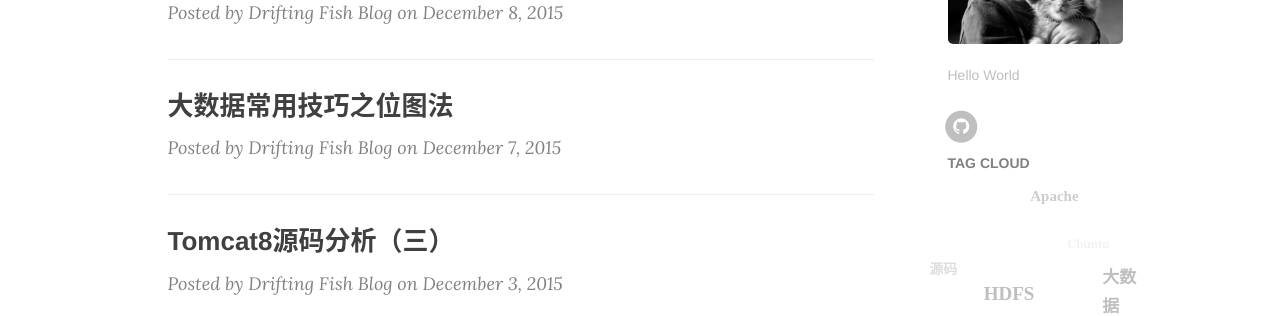
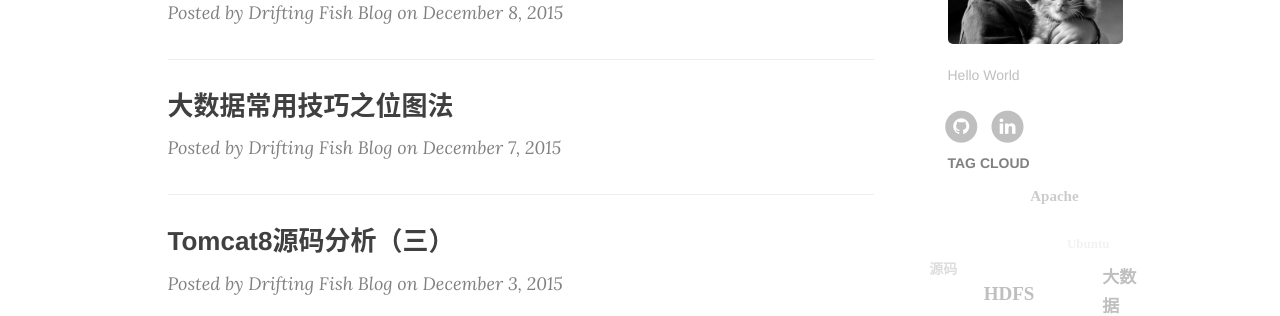
Before and after one commit to gavinfish/gavinfish.github.io, a Jekyll site: the page built from index.html, in a window 1280 px wide. Shown: the part 649-965 px from the top of the page. Built offline with Jekyll 4.4.1, drawn with Linux system fonts in a browser that asks for light colours; nearby versions of some CDN libraries; the list of posts is cut into pages by our own code.

Commit message:
Add linkedin link

```diff
--- a/_config.yml
+++ b/_config.yml
@@ -8,6 +8,7 @@ baseurl: "" # the subpath of your site, e.g. /blog/
 url: "" # the base hostname & protocol for your site
 twitter_username:
 github_username:  shenjie1993
+linkedin_username:	shenjie1993
 
 # Build settings
 markdown: kramdown
--- a/_layouts/page.html
+++ b/_layouts/page.html
@@ -98,6 +98,16 @@ layout: default
                             </a>
                         </li>
                         {% endif %}
+                        {% if site.linkedin_username %}
+                        <li>
+                            <a target="_blank" href="http://linkedin.com/in/{{ site.linkedin_username }}">
+                                    <span class="fa-stack fa-lg">
+                                        <i class="fa fa-circle fa-stack-2x"></i>
+                                        <i class="fa fa-linkedin fa-stack-1x fa-inverse"></i>
+                                    </span>
+                            </a>
+                        </li>
+                        {% endif %}
                     </ul>
                 </div>
             </div>
--- a/css/main.scss
+++ /dev/null
@@ -1,52 +0,0 @@
----
-# Only the main Sass file needs front matter (the dashes are enough)
----
-@charset "utf-8";
-
-
-
-// Our variables
-$base-font-family: Helvetica, Arial, sans-serif;
-$base-font-size:   16px;
-$small-font-size:  $base-font-size * 0.875;
-$base-line-height: 1.5;
-
-$spacing-unit:     30px;
-
-$text-color:       #111;
-$background-color: #fdfdfd;
-$brand-color:      #2a7ae2;
-
-$grey-color:       #828282;
-$grey-color-light: lighten($grey-color, 40%);
-$grey-color-dark:  darken($grey-color, 25%);
-
-// Width of the content area
-$content-width:    800px;
-
-$on-palm:          600px;
-$on-laptop:        800px;
-
-
-
-// Using media queries with like this:
-// @include media-query($on-palm) {
-//     .wrapper {
-//         padding-right: $spacing-unit / 2;
-//         padding-left: $spacing-unit / 2;
-//     }
-// }
-@mixin media-query($device) {
-    @media screen and (max-width: $device) {
-        @content;
-    }
-}
-
-
-
-// Import partials from `sass_dir` (defaults to `_sass`)
-@import
-        "base",
-        "layout",
-        "syntax-highlighting"
-;
```
